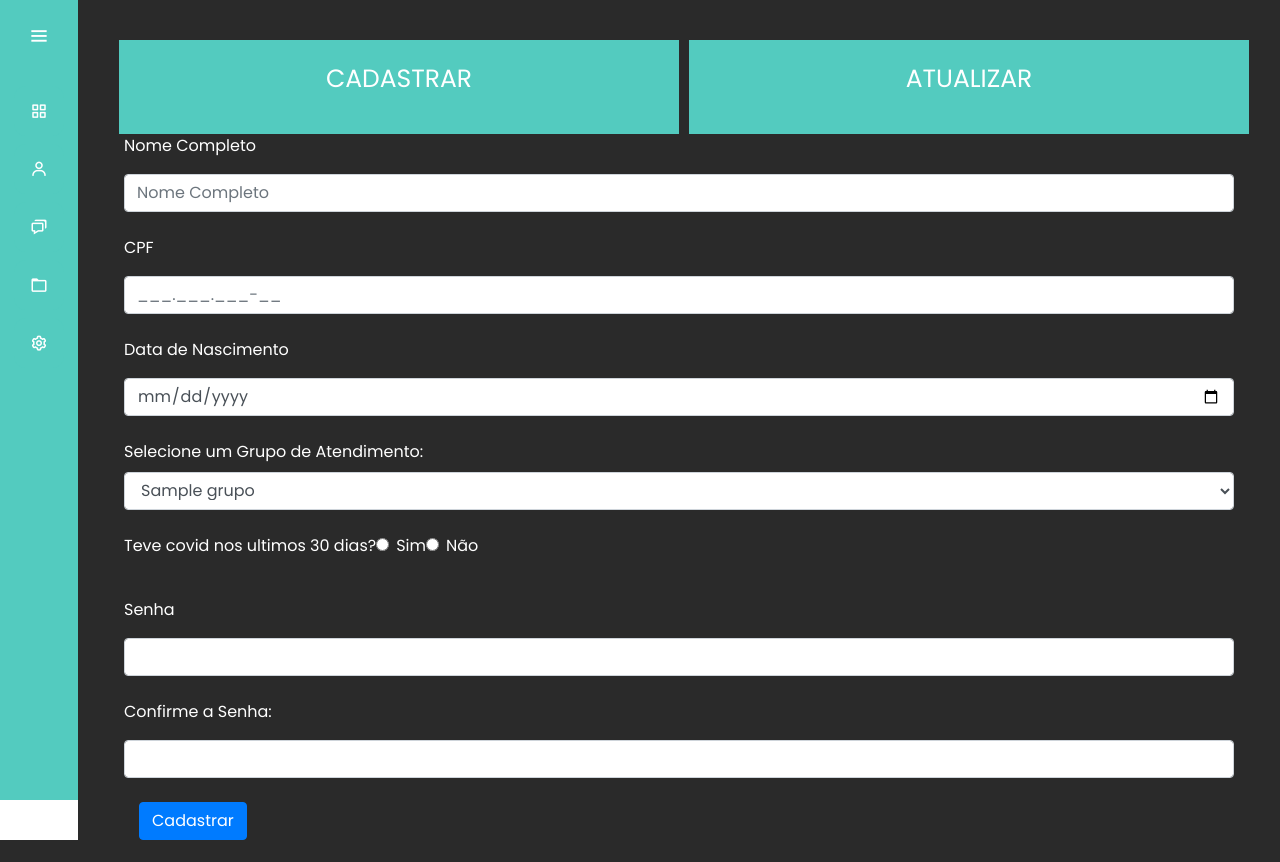
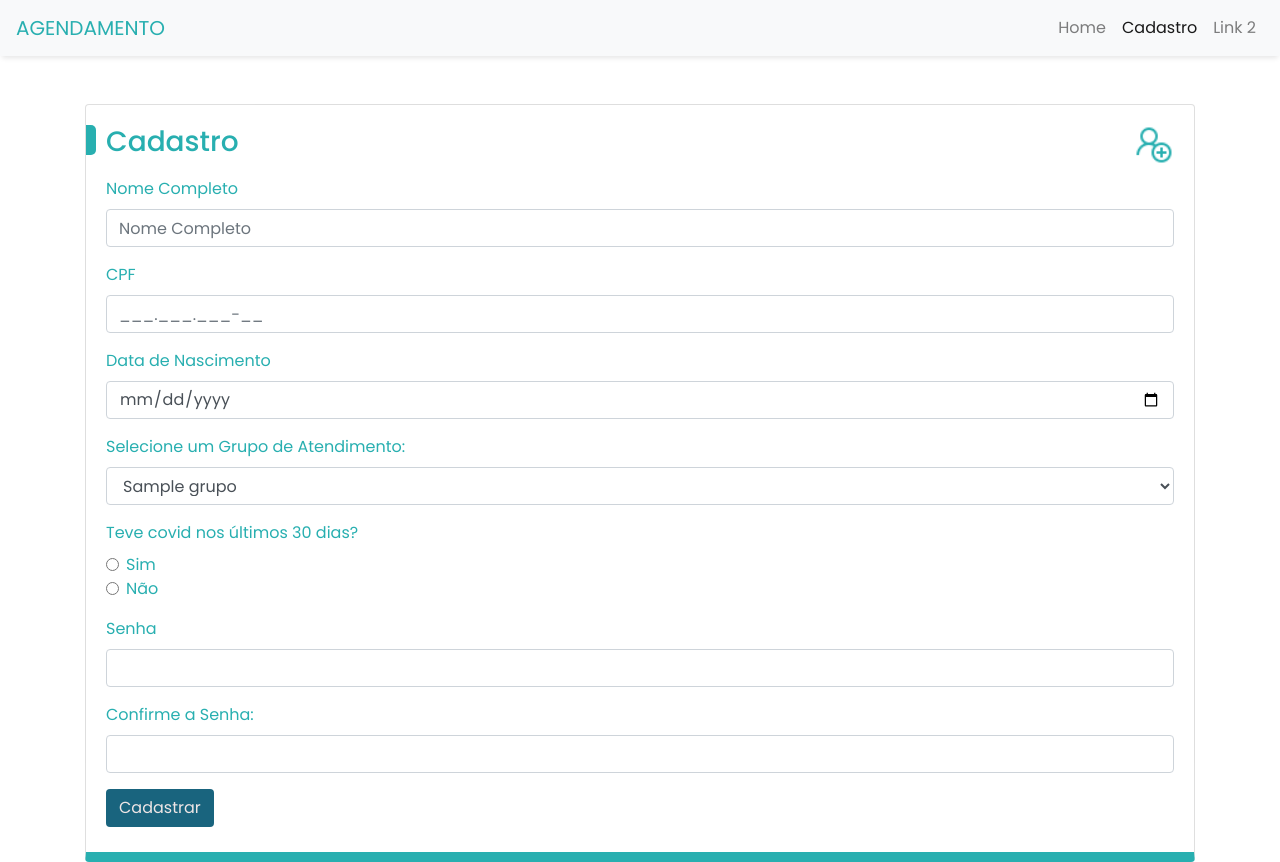
Before and after one commit to Rafaavinii/Projeto_lais, a Django app: template candidato/templates/candidato.html in a window 1280 px wide. Before the commit the page ends 840 px from the top, so only its background shows below. Run offline with Django 4.2, Linux system fonts and the light colour scheme; the template is opened without the code that fills it: most values are stand-ins (such as "Sample title", 1, 10 or a date in 2020).

Commit message:
mudanças na tela

```diff
--- a/candidato/templates/candidato.html
+++ b/candidato/templates/candidato.html
@@ -7,32 +7,28 @@
 
 
 {% block 'dashboard' %}
-    <div class="container">
-        <div class="row">
-            <div class="col-md card-dashboard">
-                <p class="text-card">CADASTRAR</p>
-            </div>
-            <div class="col-md card-dashboard">
-                <p class="text-card">ATUALIZAR</p>
-            </div>
-        </div>
-        <div class="adicionar-cliente">
+    <div class="container mt-5">
+        <div class="card custom-card">
+            <div class="card-body">
+                <h3 class="card-title d-flex justify-content-between custom-title">
+                    Cadastro
+                    <img width="40" height="40" src="{% static 'img/icons8-cadastro-32.png' %}" alt="cadastro candidato">
+                </h5>
                 <form method="post" action="{% url 'candidato' %}">
                     {% csrf_token %}
-                <div class="col-md">
-                    <div class="row mb-4 mb-4">
-                    <p>Nome Completo</p>
+                        <div class="form-group">
+                            <label for="nome">Nome Completo</label>
                             <input type="text" class="form-control" placeholder="Nome Completo" name="nome" required>
                         </div>
-                    <div class="row mb-4">
-                    <p>CPF</p>
+                        <div class="form-group">
+                            <label>CPF</label>
                             <input type="text" class="form-control" placeholder="___.___.___-__" name="cpf" required>
                         </div>
-                    <div class="row mb-4">
-                    <p>Data de Nascimento</p>
+                        <div class="form-group">
+                            <label>Data de Nascimento</label>
                             <input type="date" class="form-control" placeholder="dd/mm/aaaa" name="data_nascimento" required>
                         </div>
-                    <div class="row mb-4">
+                        <div class="form-group">
                             <label for="grupoAtendimento">Selecione um Grupo de Atendimento:</label>
                             <select class="form-control" name="grupoAtendimento" id="grupoAtendimento">
                                 {% for grupo in grupos %}
@@ -40,15 +36,14 @@
                                 {% endfor %}
                         </select>
                         </div>
-                    <div class="row mb-4">
-                    <p>Teve covid nos ultimos 30 dias?</p>
+                        <div class="form-group">
+                            <label>Teve covid nos últimos 30 dias?</label>
                             <div class="form-check">
                                 <input class="form-check-input" type="radio" name="teve_covid" id="sim" value="sim">
                                 <label class="form-check-label" for="sim">
                                     Sim
                                 </label>
                             </div>
-
                             <div class="form-check">
                                 <input class="form-check-input" type="radio" name="teve_covid" id="nao" value="nao">
                                 <label class="form-check-label" for="nao">
@@ -56,18 +51,18 @@
                                 </label>
                             </div>
                         </div>
-                    <div class="row mb-4">
-                    <p>Senha</p>
+                        <div class="form-group">
+                            <label>Senha</label>
                             <input class="form-control" type="password" id="senha" name="senha" required>
                         </div>
-                    <div class="row mb-4">
-                    <p>Confirme a Senha:</p>
+                        <div class="form-group">
+                            <label>Confirme a Senha:</label>
                             <input class="form-control" type="password" id="confirmarSenha" name="confirmarSenha" required>
                         </div>
-                    <input class="btn btn-primary" type="submit" value="Cadastrar" class="btn-principal">
+                        <input class="btn custom-btn" type="submit" value="Cadastrar" class="btn-principal">
+                </form>
             </div>
-            </form>
-
+        </div>
     </div>
     </div>
 {% endblock %}
--- a/templates/base.html
+++ b/templates/base.html
@@ -16,49 +16,25 @@
   </head>
   <body>
 
-    <div class="sidebar">
-        <div class="logo-details">
-            <div class="logo_name">AGENDAMENTO</div>
-            <i class='bx bx-menu' id="btn" ></i>
+    <nav class="navbar navbar-expand-lg navbar-light bg-light">
+        <a class="navbar-brand" id="logo" href="#">AGENDAMENTO</a>
+        <button class="navbar-toggler" type="button" data-toggle="collapse" data-target="#navbarNav" aria-controls="navbarNav" aria-expanded="false" aria-label="Toggle navigation">
+          <span class="navbar-toggler-icon"></span>
+        </button>
+        <div class="collapse navbar-collapse" id="navbarNav">
+          <ul class="navbar-nav ml-auto">
+              <li class="nav-item">
+                  <a class="nav-link" href="#">Home<span class="sr-only">(current)</span></a>
+              </li>
+              <li class="nav-item active">
+                  <a class="nav-link" href="#">Cadastro</a>
+              </li>
+              <li class="nav-item">
+                  <a class="nav-link" href="#">Link 2</a>
+              </li>
+          </ul>
         </div>
-        <ul class="nav-list">
-          <li>
-            <a href="#">
-              <i class='bx bx-grid-alt'></i>
-              <span class="links_name">Página inicial</span>
-            </a>
-            <span class="tooltip">Página inicial</span>
-          </li>
-          <li>
-          <a href="#">
-            <i class='bx bx-user' ></i>
-            <span class="links_name">Candidatos</span>
-          </a>
-          <span class="tooltip">Candidatos</span>
-        </li>
-        <li>
-          <a href="#">
-            <i class='bx bx-chat' ></i>
-            <span class="links_name">Serviços</span>
-          </a>
-          <span class="tooltip">Serviços</span>
-        </li>
-        <li>
-          <a href="#">
-            <i class='bx bx-folder' ></i>
-            <span class="links_name">Agenda</span>
-          </a>
-          <span class="tooltip">Agenda</span>
-        </li>
-        <li>
-          <a href="#">
-            <i class='bx bx-cog' ></i>
-            <span class="links_name">Histórico</span>
-          </a>
-          <span class="tooltip">Histórico</span>
-        </li>
-        </ul>
-      </div>
+      </nav>
 
       <section class="home-section">
           {% block 'dashboard'%}
--- a/templates/static/candidato/css/candidato.css
+++ b/templates/static/candidato/css/candidato.css
@@ -1,33 +1,3 @@
-.card-dashboard{
-
-    background-color: var(--main-color);
-    width: 50%;
-    margin-left: 10px;
-    margin-top: 40px;
-    text-align: center;
-    padding: 20px;
-
+* {
+    color: var(--main-color);
 }
-
-.text-card{
-
-    font-size: 25px;
-
-}
-
-.btn-add-carros{
-
-    background-color: var(--contrast-color);
-    padding: 5px;
-    font-weight: bold;
-    cursor: pointer;
-
-}
-
-.btn-principal{
-    color:white;
-    border: none;
-    background-color: var(--dark-color);
-    padding: 5px;
-    font-size: 30px;
-}
--- a/templates/static/general/css/base.css
+++ b/templates/static/general/css/base.css
@@ -1,250 +1,46 @@
-@import url('https://fonts.googleapis.com/css2?family=Poppins:wght@200;300;400;500;600;700&display=swap');
+ @import url('https://fonts.googleapis.com/css2?family=Poppins:wght@200;300;400;500;600;700&display=swap');
 *{
   margin: 0;
   padding: 0;
   box-sizing: border-box;
   font-family: "Poppins" , sans-serif;
 }
-.sidebar{
-  position: fixed;
-  left: 0;
-  top: 0;
-  height: 100%;
-  width: 78px;
-  background: var(--dark-color);
-  padding: 6px 14px;
-  z-index: 99;
-  transition: all 0.5s ease;
+.navbar {
+  box-shadow: 0 4px 5px -2px rgba(0, 0, 0, 0.1);
 }
-.sidebar.open{
-  width: 250px;
-}
-.sidebar .logo-details{
-  height: 60px;
-  display: flex;
-  align-items: center;
-  position: relative;
-}
-.sidebar .logo-details .icon{
-  opacity: 0;
-  transition: all 0.5s ease;
-}
-.sidebar .logo-details .logo_name{
-  color: #fff;
-  font-size: 20px;
-  font-weight: 600;
-  opacity: 0;
-  transition: all 0.5s ease;
-}
-.sidebar.open .logo-details .icon,
-.sidebar.open .logo-details .logo_name{
-  opacity: 1;
-}
-.sidebar .logo-details #btn{
-  position: absolute;
-  top: 50%;
-  right: 0;
-  transform: translateY(-50%);
-  font-size: 22px;
-  transition: all 0.4s ease;
-  font-size: 23px;
-  text-align: center;
-  cursor: pointer;
-  transition: all 0.5s ease;
-}
-.sidebar.open .logo-details #btn{
-  text-align: right;
-}
-.sidebar i{
-  color: #fff;
-  height: 60px;
-  min-width: 50px;
-  font-size: 28px;
-  text-align: center;
-  line-height: 60px;
-}
-.sidebar .nav-list{
-  margin-top: 20px;
-  height: 100%;
-}
-.sidebar li{
-  position: relative;
-  margin: 8px 0;
-  list-style: none;
-}
-.sidebar li .tooltip{
-  position: absolute;
-  top: -20px;
-  left: calc(100% + 15px);
-  z-index: 3;
-  background: #fff;
-  box-shadow: 0 5px 10px rgba(0, 0, 0, 0.3);
-  padding: 6px 12px;
-  border-radius: 4px;
-  font-size: 15px;
-  font-weight: 400;
-  opacity: 0;
-  white-space: nowrap;
-  pointer-events: none;
-  transition: 0s;
-}
-.sidebar li:hover .tooltip{
-  opacity: 1;
-  pointer-events: auto;
-  transition: all 0.4s ease;
-  top: 50%;
-  transform: translateY(-50%);
-}
-.sidebar.open li .tooltip{
-  display: none;
-}
-.sidebar input{
-  font-size: 15px;
-  color: #FFF;
-  font-weight: 400;
-  outline: none;
-  height: 50px;
-  width: 100%;
-  width: 50px;
-  border: none;
-  border-radius: 12px;
-  transition: all 0.5s ease;
-  background: var(--main-color);
-}
-.sidebar.open input{
-  padding: 0 20px 0 50px;
-  width: 100%;
-}
-.sidebar .bx-search{
-  position: absolute;
-  top: 50%;
-  left: 0;
-  transform: translateY(-50%);
-  font-size: 22px;
-  background: var(--main-color);
-  color: #FFF;
-}
-.sidebar.open .bx-search:hover{
-  background: var(--main-color);
-  color: #FFF;
-}
-.sidebar .bx-search:hover{
-  background: #FFF;
+
+#logo {
   color: var(--main-color);
 }
-.sidebar li a{
-  display: flex;
-  height: 100%;
-  width: 100%;
-  border-radius: 12px;
-  align-items: center;
-  text-decoration: none;
-  transition: all 0.4s ease;
-  background: var(--main-color);
+
+.navbar-nav .nav-item .nav-link:hover {
+  border-bottom: 6px solid var(--main-color);
+  padding-bottom: 2px;
 }
-.sidebar li a:hover{
-  background: #FFF;
-}
-.sidebar li a .links_name{
-  color: #fff;
-  font-size: 15px;
-  font-weight: 400;
-  white-space: nowrap;
-  opacity: 0;
-  pointer-events: none;
-  transition: 0.4s;
-}
-.sidebar.open li a .links_name{
-  opacity: 1;
-  pointer-events: auto;
-}
-.sidebar li a:hover .links_name,
-.sidebar li a:hover i{
-  transition: all 0.5s ease;
+
+.custom-card {
+  position: relative;
+  border-bottom: 10px solid var(--main-color);
+  padding-bottom: 5px;
   color: var(--main-color);
 }
-.sidebar li i{
-  height: 50px;
-  line-height: 50px;
-  font-size: 18px;
-  border-radius: 12px;
+
+.custom-card::before{
+  content: '';
+  position: absolute;
+  top: 20px;
+  left: 0px;
+  height: 4%;
+  width: 10px;
+  background-color: var(--main-color);
+  border-radius: 0 5px 5px 0;
 }
-.sidebar li.profile{
-  position: fixed;
-  height: 60px;
-  width: 78px;
-  left: 0;
-  bottom: -8px;
-  padding: 10px 14px;
-  background: var(--main-color);
-  transition: all 0.5s ease;
-  overflow: hidden;
+
+.custom-title{
+  color: var(--main-color);
 }
-.sidebar.open li.profile{
-  width: 250px;
+
+.custom-btn {
+  background-color: var(--differential-color);
+  color: var(--light-color);
 }
-.sidebar li .profile-details{
-  display: flex;
-  align-items: center;
-  flex-wrap: nowrap;
-}
-.sidebar li img{
-  height: 45px;
-  width: 45px;
-  object-fit: cover;
-  border-radius: 6px;
-  margin-right: 10px;
-}
-.sidebar li.profile .name,
-.sidebar li.profile .job{
-  font-size: 15px;
-  font-weight: 400;
-  color: #fff;
-  white-space: nowrap;
-}
-.sidebar li.profile .job{
-  font-size: 12px;
-}
-.sidebar .profile #log_out{
-  position: absolute;
-  top: 50%;
-  right: 0;
-  transform: translateY(-50%);
-  background: var(--main-color);
-  width: 100%;
-  height: 60px;
-  line-height: 60px;
-  border-radius: 0px;
-  transition: all 0.5s ease;
-}
-.sidebar.open .profile #log_out{
-  width: 50px;
-  background: none;
-}
-.home-section{
-  position: relative;
-  min-height: 100vh;
-  top: 0;
-  background: #2A2A2A;
-  left: 78px;
-  color: white;
-  width: calc(100% - 78px);
-  transition: all 0.5s ease;
-  z-index: 2;
-}
-.sidebar.open ~ .home-section{
-  left: 250px;
-  width: calc(100% - 250px);
-}
-.home-section .text{
-  display: inline-block;
-  color: var(--main-color);
-  font-size: 25px;
-  font-weight: 500;
-  margin: 18px
-}
-@media (max-width: 420px) {
-  .sidebar li .tooltip{
-    display: none;
-  }
-}
--- a/templates/static/general/css/general.css
+++ b/templates/static/general/css/general.css
@@ -1,9 +1,9 @@
 :root{
 
-    --main-color: #53cbbf;
-    --dark-color: #53cbbf;
-    --light-color: #f0f0d8;
-    --contrast-color: #b4debe;
-    --differential-color: #b4df37;
+    --main-color: #28afb0;
+    --dark-color: #37392e;
+    --light-color: #eee5e5;
+    --contrast-color: #DDCECD;
+    --differential-color: #19647e;
 
 }
```
Also changed, not shown: templates/static/img/icons8-cadastro-32.png (added), 1 other file. Lines whose indentation alone changed are shown as unchanged.
